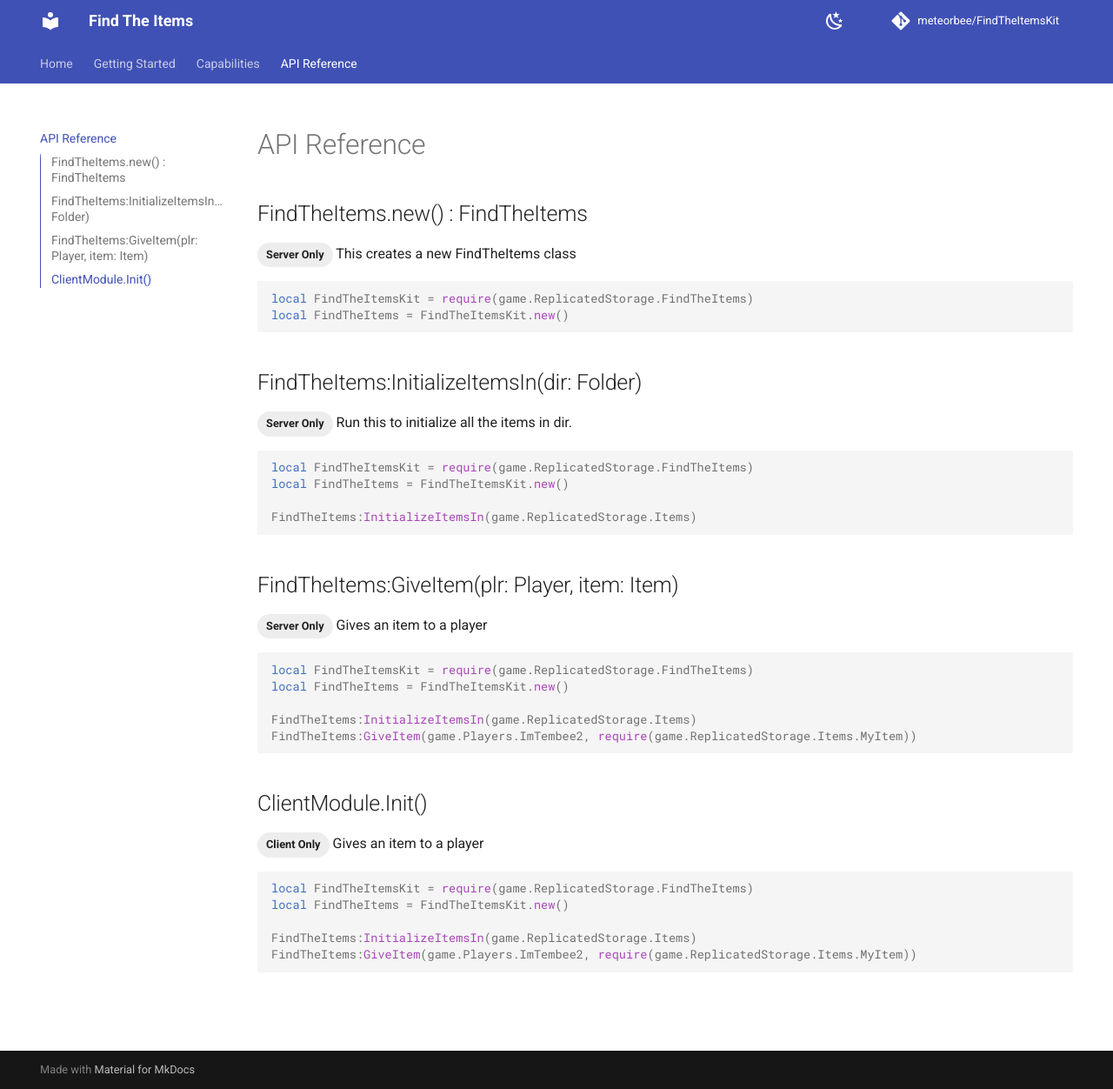
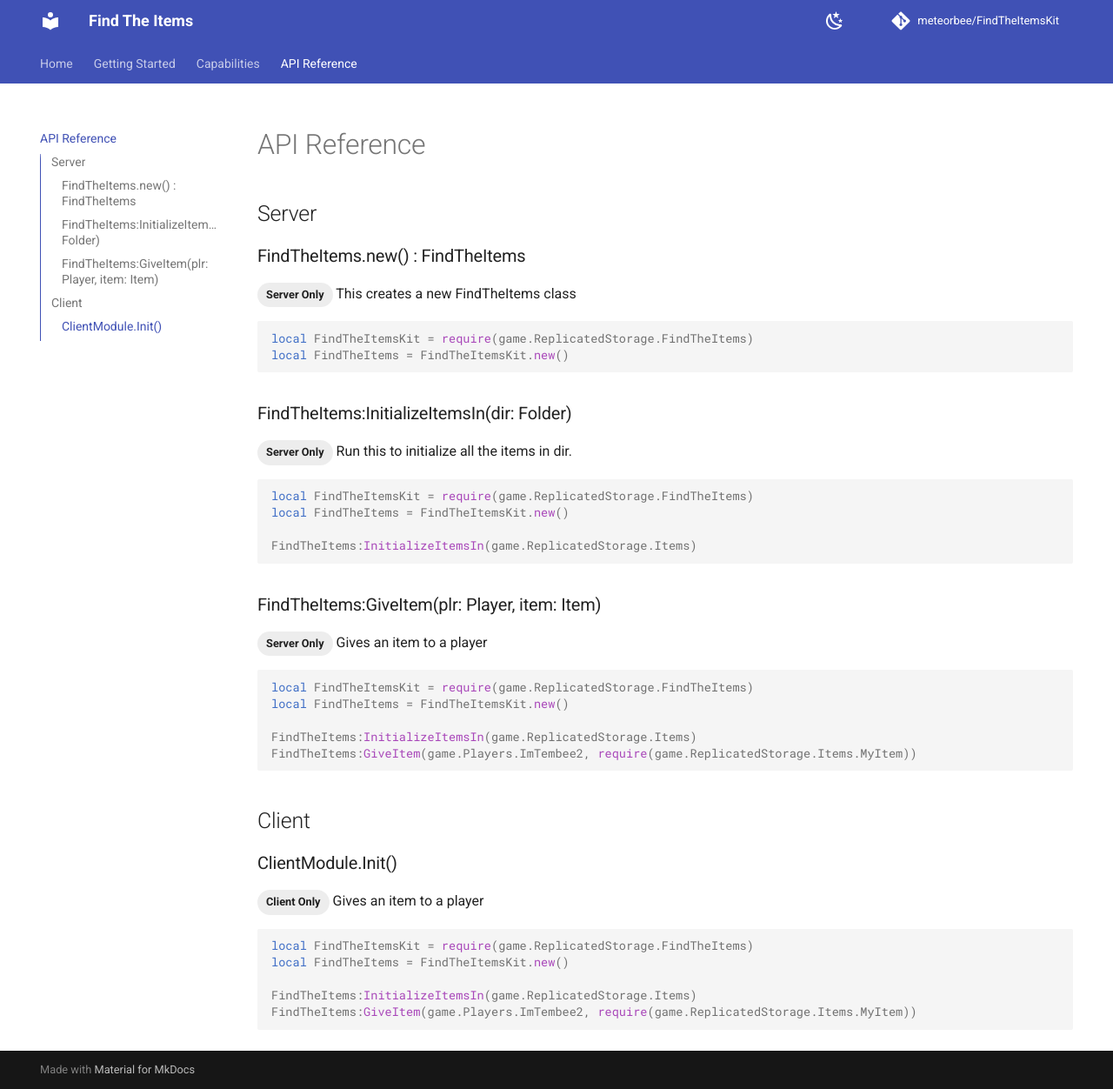
Before and after one commit to meteorbee/FindTheItems, an MkDocs documentation site: the page built from docs/APIReference.md, in a window 1280 px wide and 1252 px high. Shown: the whole window at 87% size. Built offline with MkDocs 1.6.1 and Material for MkDocs 9.7.7, drawn with Linux system fonts in a browser that asks for light colours; comment, search, counter and statistics services are not loaded.

````diff
--- a/docs/APIReference.md
+++ b/docs/APIReference.md
@@ -1,6 +1,7 @@
 # API Reference
 
-## FindTheItems.new() : FindTheItems
+## Server
+### FindTheItems.new() : FindTheItems
 <span class="md-tag md-tag--secondary">Server Only</span>
 This creates a new FindTheItems class
 ```luau
@@ -8,7 +9,7 @@ local FindTheItemsKit = require(game.ReplicatedStorage.FindTheItems)
 local FindTheItems = FindTheItemsKit.new()
 ```
 
-## FindTheItems:InitializeItemsIn(dir: Folder)
+### FindTheItems:InitializeItemsIn(dir: Folder)
 <span class="md-tag md-tag--secondary">Server Only</span>
 Run this to initialize all the items in dir.
 ```luau
@@ -18,7 +19,7 @@ local FindTheItems = FindTheItemsKit.new()
 FindTheItems:InitializeItemsIn(game.ReplicatedStorage.Items)
 ```
 
-## FindTheItems:GiveItem(plr: Player, item: Item)
+### FindTheItems:GiveItem(plr: Player, item: Item)
 <span class="md-tag md-tag--secondary">Server Only</span>
 Gives an item to a player
 ```luau
@@ -29,7 +30,8 @@ FindTheItems:InitializeItemsIn(game.ReplicatedStorage.Items)
 FindTheItems:GiveItem(game.Players.ImTembee2, require(game.ReplicatedStorage.Items.MyItem))
 ```
 
-## ClientModule.Init()
+## Client
+### ClientModule.Init()
 <span class="md-tag md-tag--secondary">Client Only</span>
 Gives an item to a player
 ```luau
````
